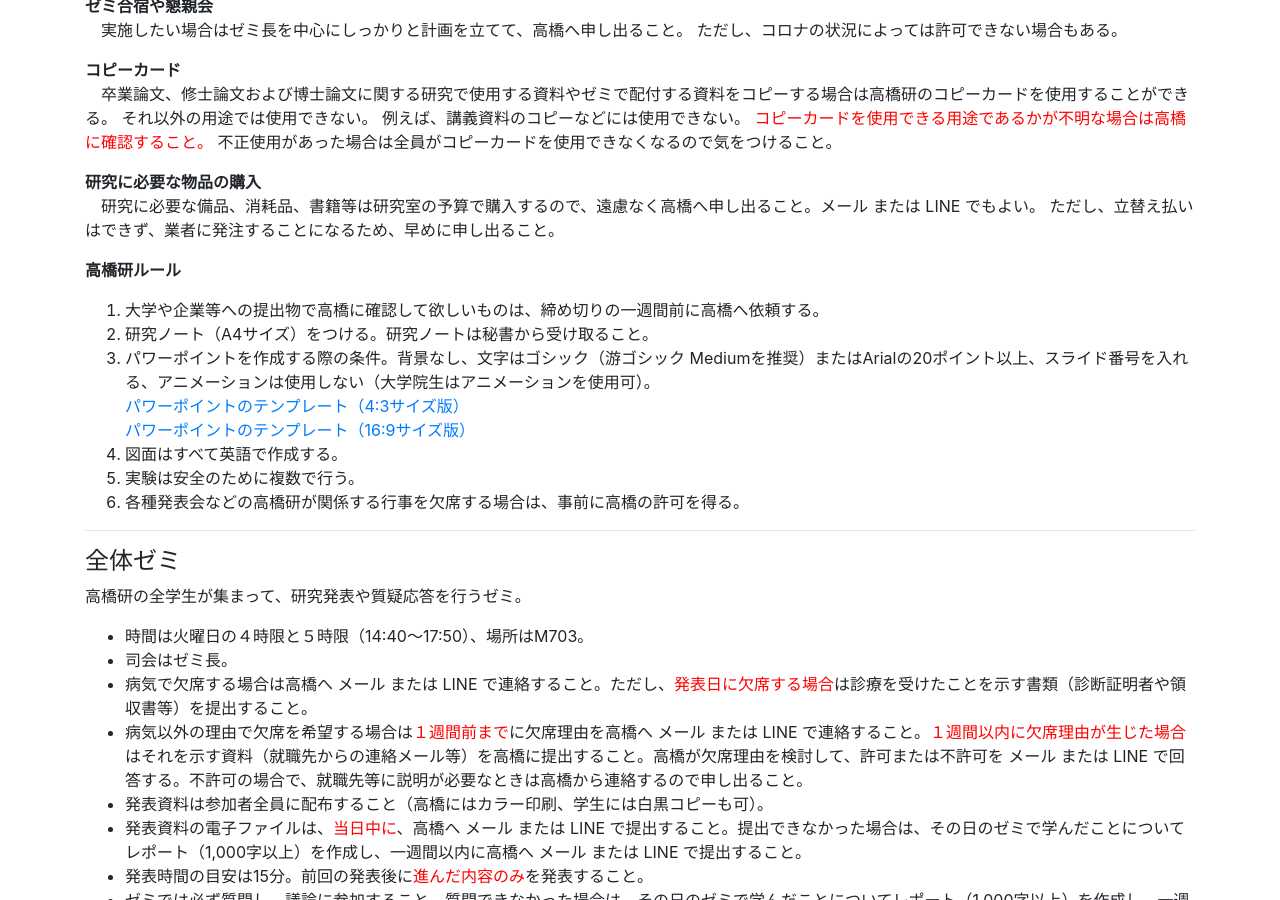
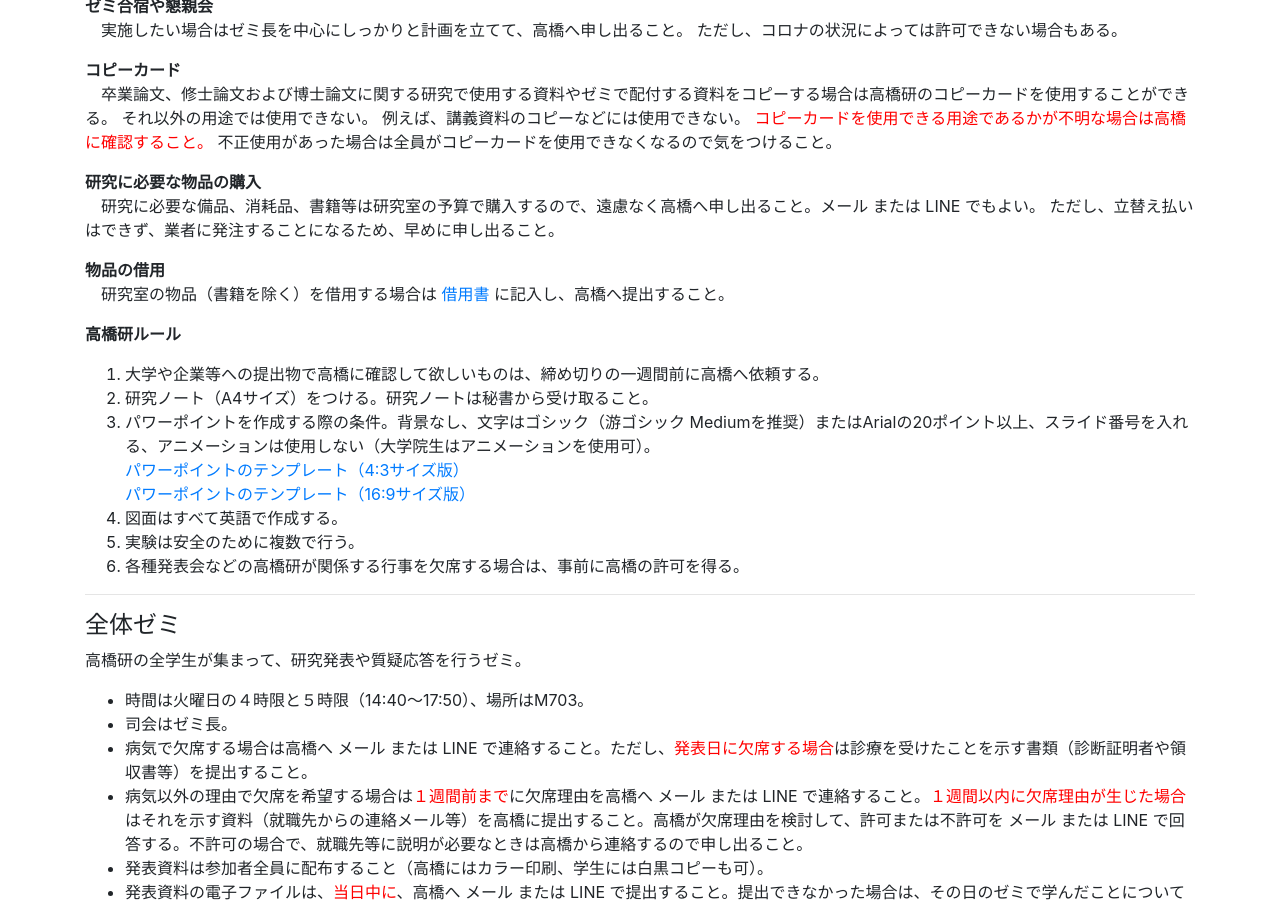
Before and after one commit to tkhslab/tkhslab.github.io, a Jekyll site: the page built from forstudents.md, in a window 1280 px wide and 900 px high, scrolled down 1118 px. Built offline with Jekyll 4.4.1, drawn with Linux system fonts in a browser that asks for light colours; nearby versions of some CDN libraries.

Commit message:
add iou format

```diff
--- a/forstudents.md
+++ b/forstudents.md
@@ -70,6 +70,9 @@ title: For students
 **研究に必要な物品の購入**<br>
 　研究に必要な備品、消耗品、書籍等は研究室の予算で購入するので、遠慮なく高橋へ申し出ること。メール または LINE でもよい。
 ただし、立替え払いはできず、業者に発注することになるため、早めに申し出ること。
+
+**物品の借用**<br>
+　研究室の物品（書籍を除く）を借用する場合は [借用書](assets/dl/iou.pdf) に記入し、高橋へ提出すること。
 
 **高橋研ルール**<br>
 0. 大学や企業等への提出物で高橋に確認して欲しいものは、締め切りの一週間前に高橋へ依頼する。
```
Also changed, not shown: 1 other file.
